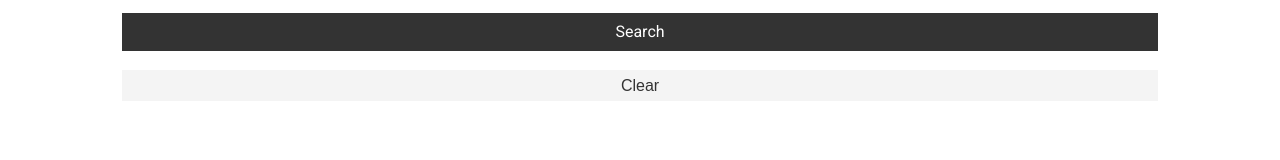
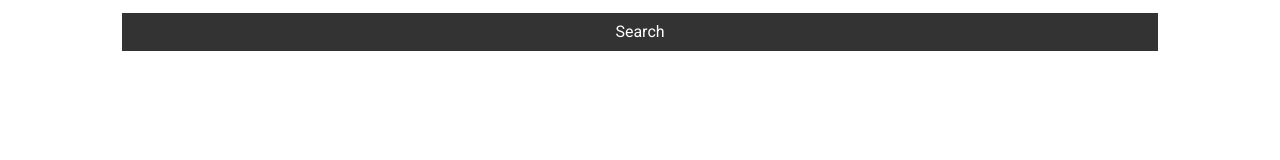
Before and after one commit to adriancommits/github-user-search, a React (Create React App) app: page / in a window 1280 px wide. Shown: the part 139-299 px from the top of the page. Built offline with nearby package versions, Linux system fonts and the light colour scheme.

Commit message:
only show clear button when users are being displayed

```diff
--- a/src/App.js
+++ b/src/App.js
@@ -24,16 +24,18 @@ class App extends Component {
   };
 
   // clear Users from state
-  clearUsers = () => {
-    this.setState({ users: [] });
-  };
+  clearUsers = () => this.setState({ users: [], loading: false });
 
   render() {
     return (
       <div className="App">
         <Navbar></Navbar>
         <div className="container">
-          <Search searchUsers={this.searchUsers} clearUsers={this.clearUsers} />
+          <Search
+            searchUsers={this.searchUsers}
+            clearUsers={this.clearUsers}
+            showClear={this.state.users.length > 0 ? true : false}
+          />
           <Users loading={this.state.loading} users={this.state.users}></Users>
         </div>
       </div>
--- a/src/components/users/Search.js
+++ b/src/components/users/Search.js
@@ -9,6 +9,7 @@ export class Search extends Component {
   static propTypes = {
     searchUsers: PropTypes.func.isRequired,
     clearUsers: PropTypes.func.isRequired,
+    showClear: PropTypes.bool.isRequired,
   };
 
   onSubmit = (e) => {
@@ -18,8 +19,6 @@ export class Search extends Component {
   };
 
   onChange = (e) => this.setState({ [e.target.name]: e.target.value });
-
-  onClearUsersClicked = (e) => this.props.clearUsers();
 
   render() {
     return (
@@ -37,13 +36,15 @@ export class Search extends Component {
             value="Search"
             className="btn btn-dark btn-block"
           />
-          <input
-            type="button"
-            value="Clear"
+        </form>
+        {this.props.showClear && (
+          <button
             className="btn btn-light btn-block"
-            onClick={this.onClearUsersClicked}
-          />
-        </form>
+            onClick={this.props.clearUsers}
+          >
+            Clear
+          </button>
+        )}
       </div>
     );
   }
```
